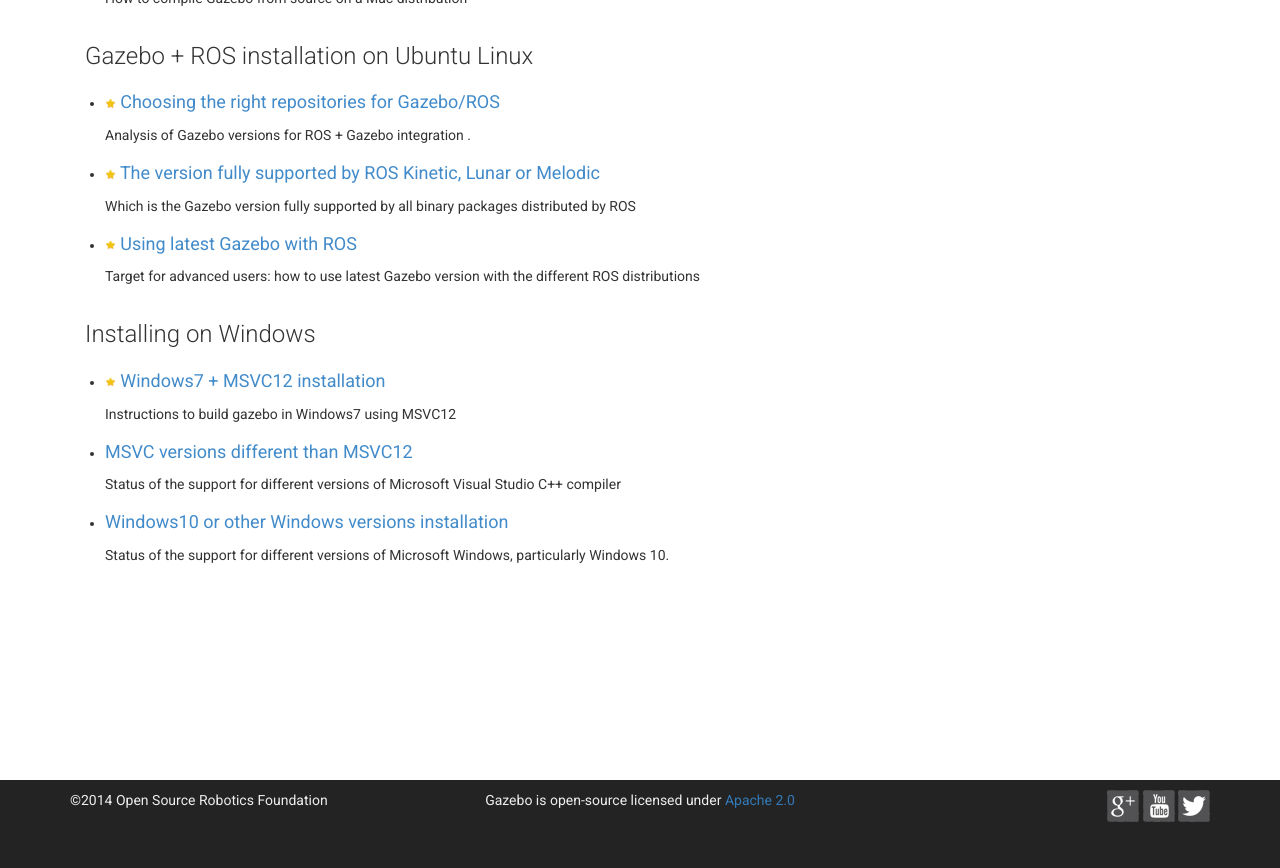
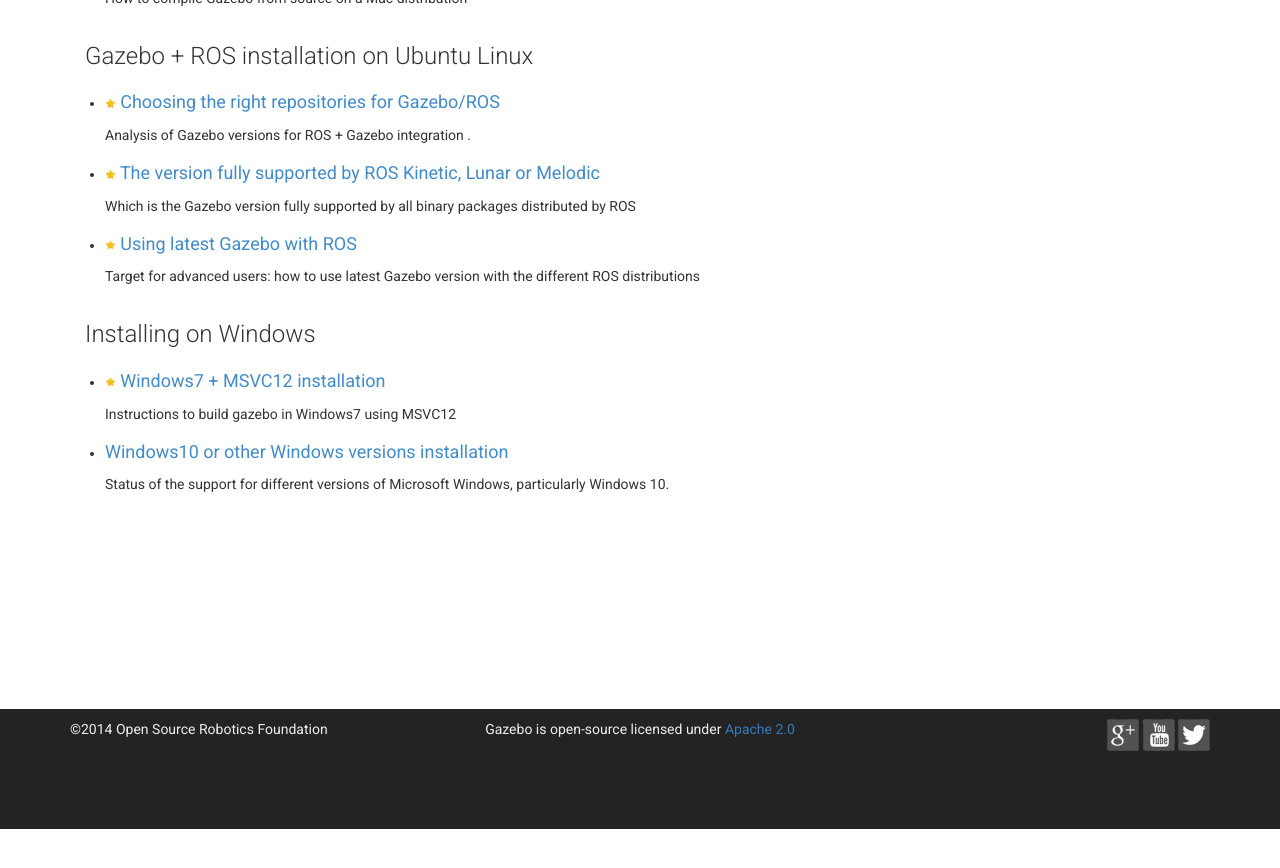
Before and after one commit to osrf/gazebo-doc-index, a Jekyll site: the page built from _categories/installing_gazebo.md, in a window 1280 px wide and 900 px high, scrolled down 1343 px. Shown: the top 868 px of the window. Built offline with Jekyll 4.4.1, drawn with Linux system fonts in a browser that asks for light colours; nearby versions of some CDN libraries; after the commit the page ends 2172 px from its top, so only the background shows below that; some of the changed lines change nothing that is shown.

Commit message:
Commented invalid item

```diff
--- a/_categories/installing_gazebo.md
+++ b/_categories/installing_gazebo.md
@@ -118,11 +118,10 @@ subcategories:
         desc: 'Instructions to build gazebo in Windows7 using MSVC12'
         star: true
 
-      # uncommenting this to demonstrated test failure for invalid urls in the index
-      - title: 'MSVC versions different than MSVC12'
-        url: 'http://answers.gazebosim.org/question/TODO' # todo
-        desc: 'Status of the support for different versions of Microsoft Visual Studio C++ compiler'
-        star: false
+      # - title: 'MSVC versions different than MSVC12'
+      #   url: 'http://answers.gazebosim.org/question/TODO' # todo
+      #   desc: 'Status of the support for different versions of Microsoft Visual Studio C++ compiler'
+      #   star: false
 
       - title: 'Windows10 or other Windows versions installation'
         url: 'https://bitbucket.org/osrf/gazebo_tutorials/issues/92/remove-or-update-windows-installation'
```
